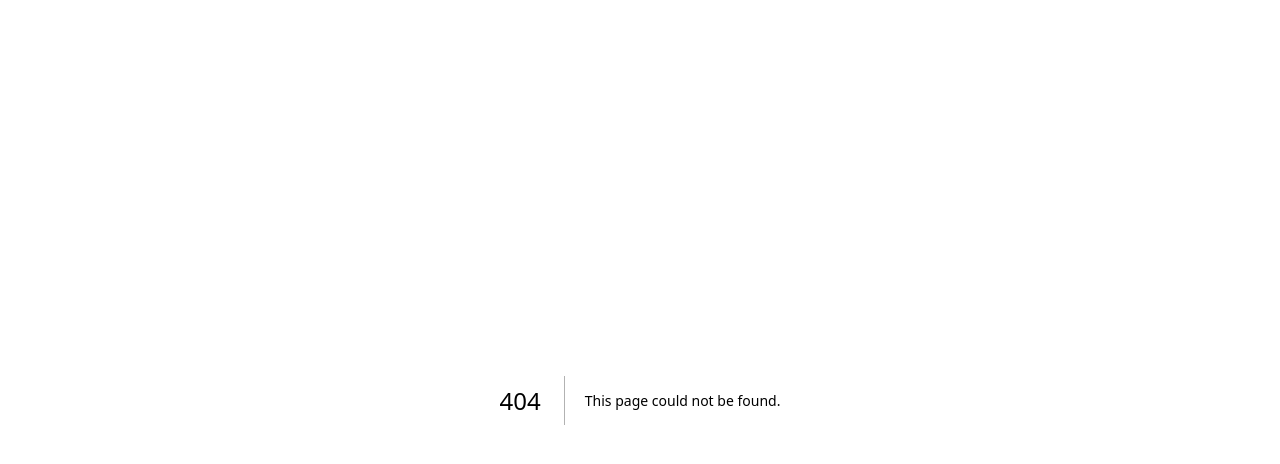
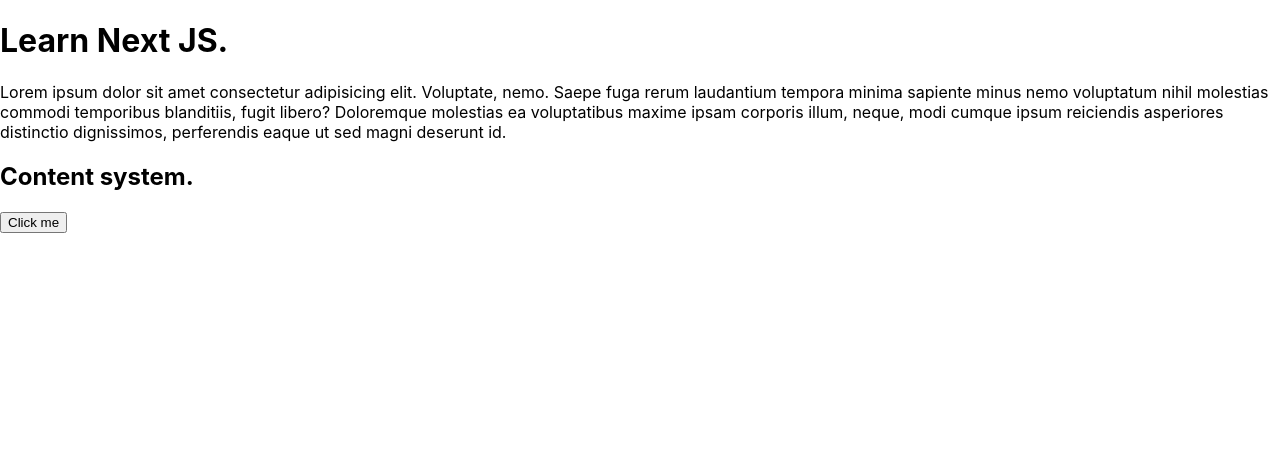
Before and after one commit to ankitojha07/techbeast_blog, a Next.js app: page /hello in a window 1280 px wide. Before the commit this address had no page. Shown: the top 464 px of the page. Built offline with nearby package versions, Linux system fonts and the light colour scheme.

Commit message:
custom pages added

```diff
--- /dev/null
+++ b/pages/hello.tsx
@@ -0,0 +1,10 @@
+export default function Hello(){
+    return (
+        <>
+        <h1>Learn Next JS.</h1>
+        <p>Lorem ipsum dolor sit amet consectetur adipisicing elit. Voluptate, nemo. Saepe fuga rerum laudantium tempora minima sapiente minus nemo voluptatum nihil molestias commodi temporibus blanditiis, fugit libero? Doloremque molestias ea voluptatibus maxime ipsam corporis illum, neque, modi cumque ipsum reiciendis asperiores distinctio dignissimos, perferendis eaque ut sed magni deserunt id.</p>
+        <h2>Content system.</h2>
+        <button>Click me</button>
+        </>
+     )
+}
```
Also changed, not shown: pages/learn/next.tsx (added, +9 -0 lines).
